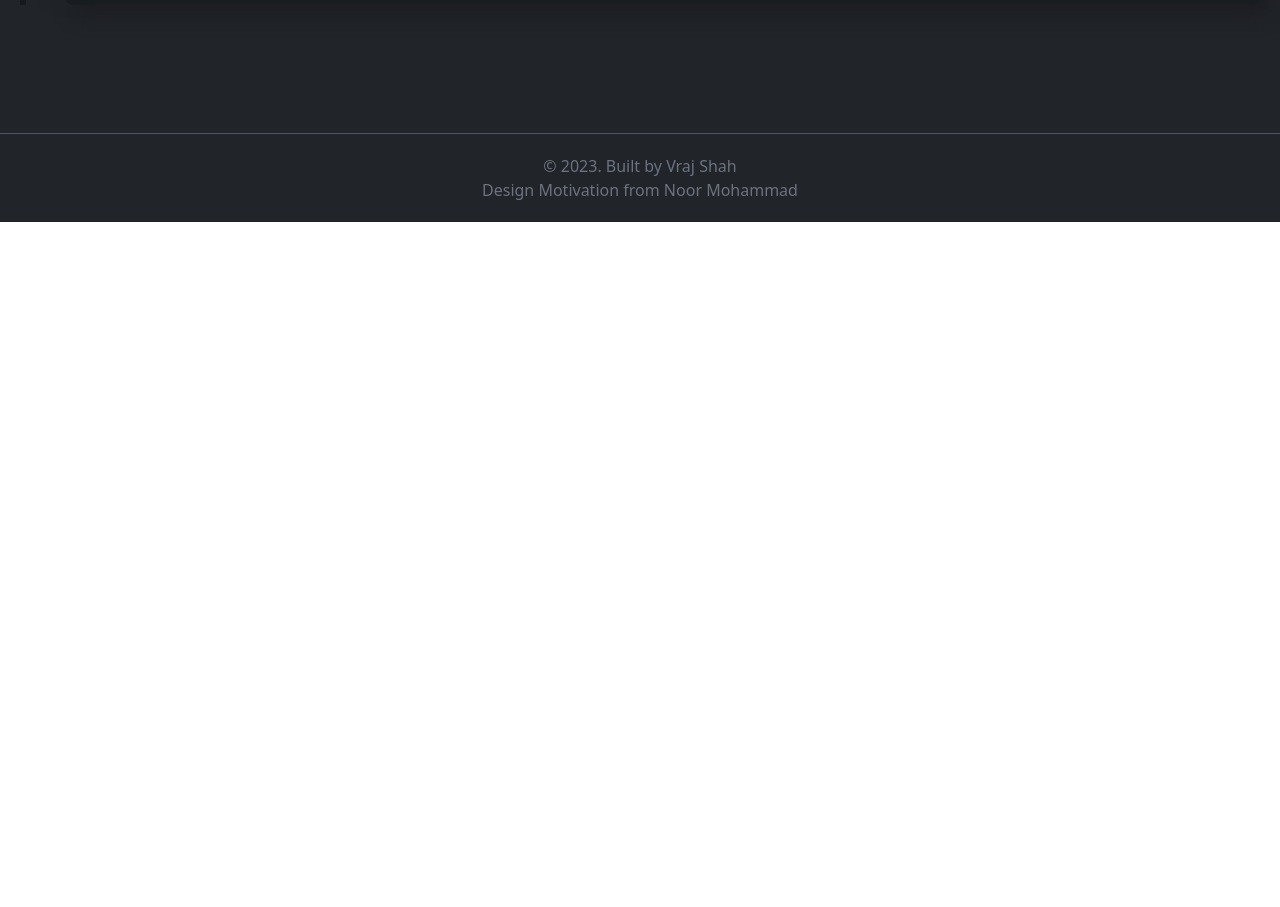
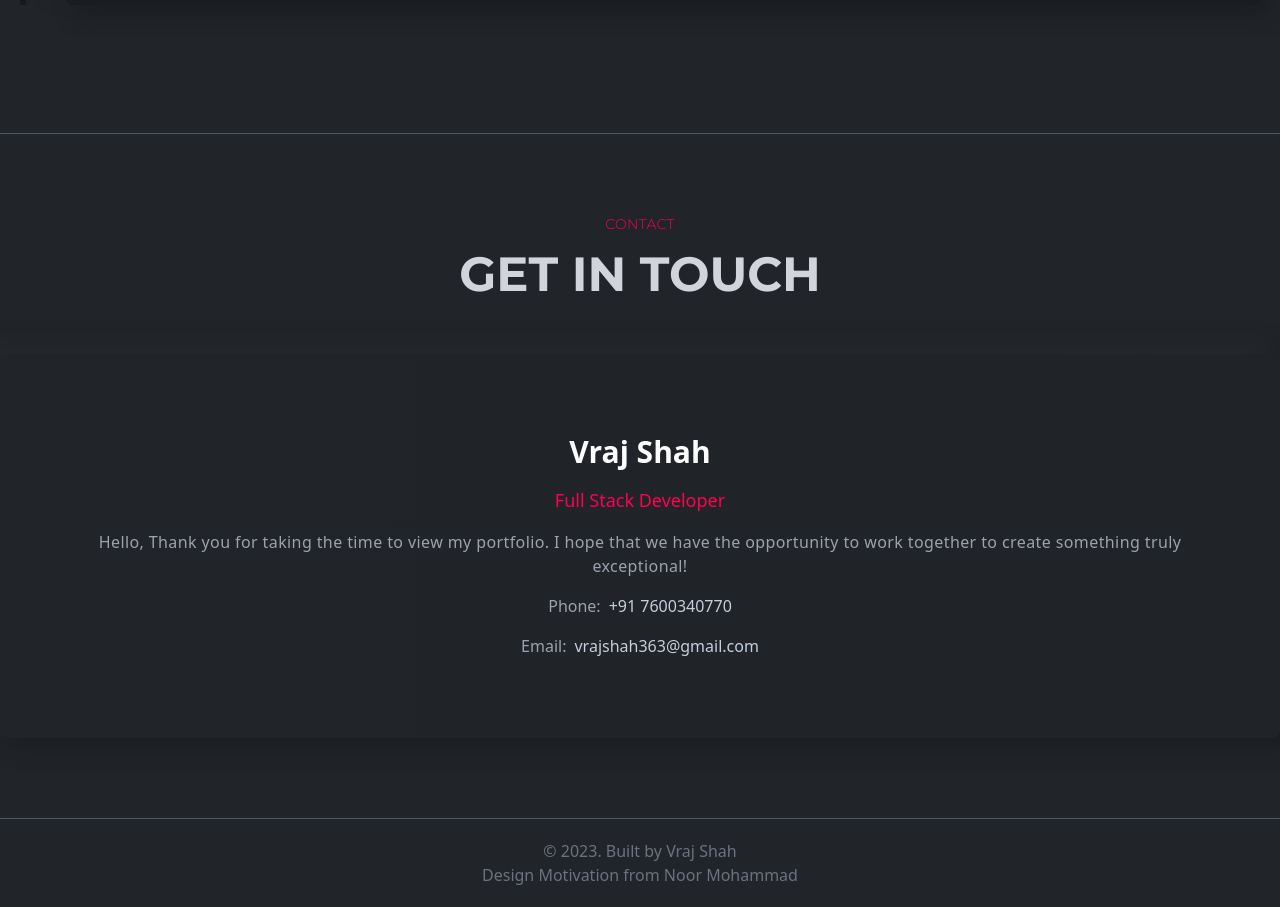
Before and after one commit to Vraj9799/Portfolio, a Next.js app: page / in a window 1280 px wide. Shown: the part 1760-2667 px from the top of the page. Before the commit the page ends 1982 px from the top, so only its background shows below. Built offline with nearby package versions, Linux system fonts and the light colour scheme.

Commit message:
Added Contact

```diff
--- a/app/page.tsx
+++ b/app/page.tsx
@@ -1,4 +1,5 @@
 import Banner from "@/components/banner/Banner";
+import Contact from "@/components/contact/Contact";
 import Experience from "@/components/experience/Experience";
 import Footer from "@/components/footer/Footer";
 import Navbar from "@/components/navbar/Navbar";
@@ -11,6 +12,7 @@ export default function Home() {
         <div className="max-w-screen-xl mx-auto">
           <Banner />
           <Experience />
+          <Contact />
           <Footer />
         </div>
       </div>
--- a/components/banner/LeftSide.tsx
+++ b/components/banner/LeftSide.tsx
@@ -21,7 +21,7 @@ const LeftSide = () => {
             Hi, I&apos;m{" "}
             <span className="text-designColor capitalize">Vraj Shah</span>
           </h1>
-          <h2 className="text-4xl font-bold text-white">
+          <h2 className="text-4xl font-bold text-white h-[80px] md:h-auto">
             a <span>{text}</span>
             <Cursor
               cursorBlinking={true}
--- /dev/null
+++ b/components/contact/Contact.tsx
@@ -0,0 +1,41 @@
+import Title from "../common/Title";
+
+const Contact = () => {
+  return (
+    <>
+      <section
+        id="contact"
+        className="w-full py-20 border-b-[1px] border-b-gray-600"
+      >
+        <div className="flex justify-center items-center text-center">
+          <Title title="CONTACT" des="GET IN TOUCH" />
+        </div>
+        <div className="flex flex-col gap-4 justify-center items-center text-center rounded-lg shadow-shadowOne p-20 bg-gradient-to-r from-bodyColor to-[#202327] group cursor-pointer transition-colors duration-1000">
+          <h3 className="text-3xl font-bold text-white">Vraj Shah</h3>
+          <p className="text-lg font-normal text-designColor">
+            Full Stack Developer
+          </p>
+          <p className="text-base text-gray-400 tracking-wide">
+            Hello, Thank you for taking the time to view my portfolio. I hope
+            that we have the opportunity to work together to create something
+            truly exceptional!
+          </p>
+          <p className="text-base text-md text-gray-400 flex items-center gap-2">
+            Phone:{" "}
+            <span className="text-lightText">
+              <a href="tel:+917600340770">+91 7600340770</a>
+            </span>
+          </p>
+          <p className="text-base text-md text-gray-400 flex items-center gap-2">
+            Email:{" "}
+            <span className="text-lightText">
+              <a href="mailto:vrajshah363@gmail.com">vrajshah363@gmail.com</a>
+            </span>
+          </p>
+        </div>
+      </section>
+    </>
+  );
+};
+
+export default Contact;
--- a/components/experience/ExperienceCard.tsx
+++ b/components/experience/ExperienceCard.tsx
@@ -1,4 +1,3 @@
-"use client";
 const ExperienceCard = ({
   title,
   subTitle,
--- a/data/index.ts
+++ b/data/index.ts
@@ -23,12 +23,6 @@ export const navLinks: NavItem[] = [
   },
   {
     _id: 1003,
-    title: "Projects",
-    link: "projects",
-  },
-
-  {
-    _id: 1004,
     title: "Contact",
     link: "contact",
   },
```
